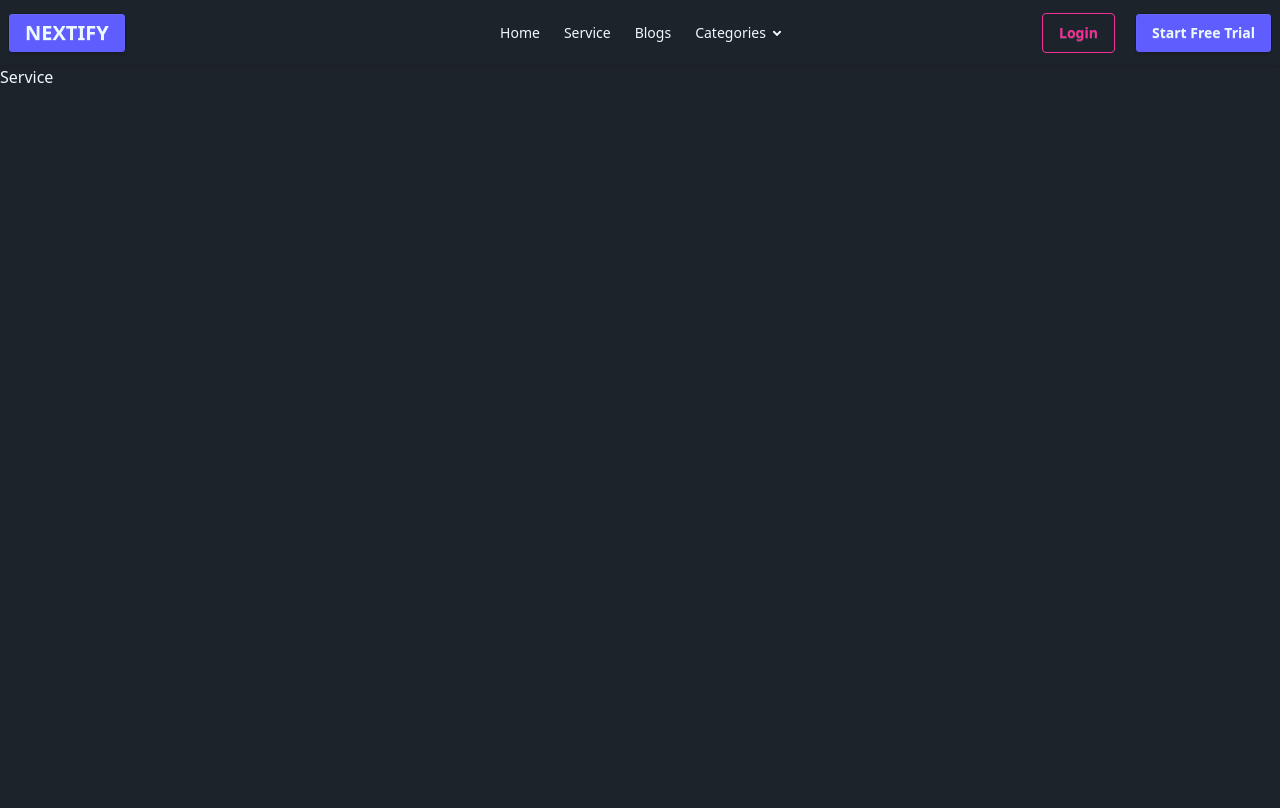
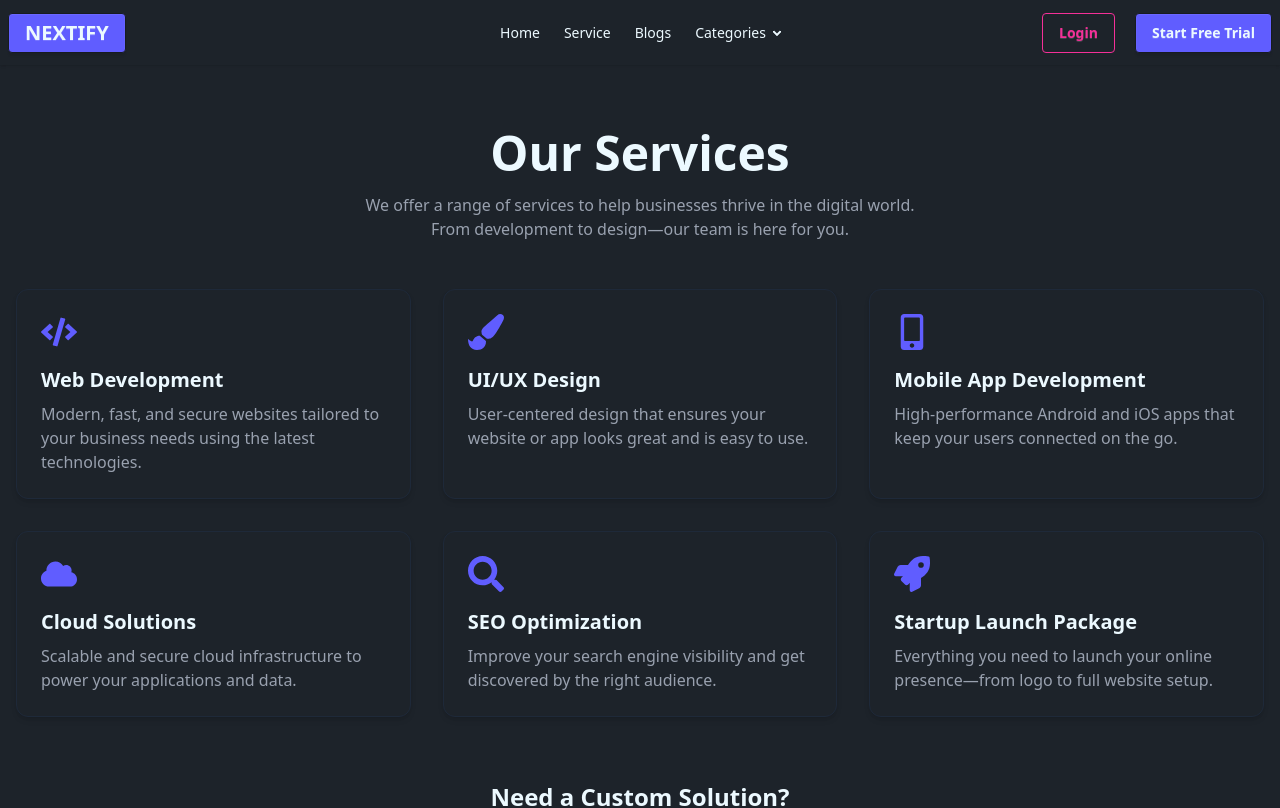
Before and after one commit to rubaiiyat/Nextify-Agency, a React (Vite) app: page /service in a window 1280 px wide. Shown: the top 808 px of the page. Built offline with nearby package versions, Linux system fonts and the light colour scheme.

Commit message:
add services page

```diff
--- /dev/null
+++ b/src/Components/ErrorPage.jsx
@@ -0,0 +1,33 @@
+import React from "react";
+import { Link } from "react-router";
+
+const ErrorPage = () => {
+  return (
+    <div>
+      <main className="grid min-h-full place-items-center  px-6 py-24 sm:py-32 lg:px-8">
+        <div className="text-center">
+          <p className="font-semibold text-error text-7xl">404</p>
+          <h1 className="mt-4 text-5xl font-semibold tracking-tight text-balance text-error sm:text-7xl">
+            Page not found
+          </h1>
+          <p className="mt-6 text-lg font-medium text-pretty  sm:text-xl/8">
+            Sorry, we couldn’t find the page you’re looking for.
+          </p>
+          <div className="mt-10 flex items-center justify-center gap-x-6">
+            <Link
+              to={"/"}
+              className="rounded-md bg-indigo-600 px-3.5 py-2.5 text-sm font-semibold text-white shadow-xs hover:bg-indigo-500 focus-visible:outline-2 focus-visible:outline-offset-2 focus-visible:outline-indigo-600"
+            >
+              Go back home
+            </Link>
+            <Link href="#" className="btn btn-outline btn-secondary">
+              Contact support
+            </Link>
+          </div>
+        </div>
+      </main>
+    </div>
+  );
+};
+
+export default ErrorPage;
--- a/src/Components/Navbar.jsx
+++ b/src/Components/Navbar.jsx
@@ -79,7 +79,7 @@ const Navbar = () => {
               <Link to={"/service"}>Service</Link>
             </li>
             <li>
-              <Link to={"/categories"}>Blogs</Link>
+              <Link to={"/blogs"}>Blogs</Link>
             </li>
             <li>
               <details>
--- a/src/Pages/Home/Pricing.jsx
+++ b/src/Pages/Home/Pricing.jsx
@@ -47,7 +47,7 @@ const Pricing = () => {
   const [isMonthly, setIsMonthly] = useState(true);
 
   return (
-    <div className="max-w-screen-xl container mx-auto px-4">
+    <div className="max-w-screen-xl container mx-auto px-4 mb-20">
       <div className="text-center mt-10 mb-10">
         <p className="text-primary mb-5">Pricing</p>
         <h1 className="text-2xl font-bold md:text-4xl mb-5">
--- /dev/null
+++ b/src/Pages/Home/Services.jsx
@@ -0,0 +1,86 @@
+import React from "react";
+import {
+  FaCode,
+  FaPaintBrush,
+  FaMobileAlt,
+  FaCloud,
+  FaSearch,
+  FaRocket,
+} from "react-icons/fa";
+
+const services = [
+  {
+    title: "Web Development",
+    icon: <FaCode className="text-primary text-4xl" />,
+    description:
+      "Modern, fast, and secure websites tailored to your business needs using the latest technologies.",
+  },
+  {
+    title: "UI/UX Design",
+    icon: <FaPaintBrush className="text-primary text-4xl" />,
+    description:
+      "User-centered design that ensures your website or app looks great and is easy to use.",
+  },
+  {
+    title: "Mobile App Development",
+    icon: <FaMobileAlt className="text-primary text-4xl" />,
+    description:
+      "High-performance Android and iOS apps that keep your users connected on the go.",
+  },
+  {
+    title: "Cloud Solutions",
+    icon: <FaCloud className="text-primary text-4xl" />,
+    description:
+      "Scalable and secure cloud infrastructure to power your applications and data.",
+  },
+  {
+    title: "SEO Optimization",
+    icon: <FaSearch className="text-primary text-4xl" />,
+    description:
+      "Improve your search engine visibility and get discovered by the right audience.",
+  },
+  {
+    title: "Startup Launch Package",
+    icon: <FaRocket className="text-primary text-4xl" />,
+    description:
+      "Everything you need to launch your online presence—from logo to full website setup.",
+  },
+];
+
+const Services = () => {
+  return (
+    <div className="max-w-screen-xl mx-auto px-4 py-16">
+      <div className="text-center mb-12">
+        <h2 className="text-3xl md:text-5xl font-bold mb-4">Our Services</h2>
+        <p className="text-gray-400 max-w-xl mx-auto">
+          We offer a range of services to help businesses thrive in the digital
+          world. From development to design—our team is here for you.
+        </p>
+      </div>
+
+      <div className="grid grid-cols-1 sm:grid-cols-2 lg:grid-cols-3 gap-8">
+        {services.map((service, index) => (
+          <div
+            key={index}
+            className="bg-base-100 p-6 rounded-xl shadow-md hover:shadow-lg transition-all border border-gray-800 hover:bg-gray-800"
+          >
+            <div className="mb-4">{service.icon}</div>
+            <h3 className="text-xl font-semibold mb-2">{service.title}</h3>
+            <p className="text-gray-400">{service.description}</p>
+          </div>
+        ))}
+      </div>
+
+      <div className="mt-16 text-center">
+        <h3 className="text-2xl font-bold mb-4">Need a Custom Solution?</h3>
+        <p className="text-gray-400 mb-6">
+          We can craft tailored solutions based on your unique requirements.
+          Let’s talk and bring your ideas to life.
+        </p>
+        <button className="btn btn-primary px-6">Contact Us</button>
+      </div>
+    </div>
+  );
+};
+
+export default Services;
--- a/src/main.jsx
+++ b/src/main.jsx
@@ -4,15 +4,21 @@ import "./index.css";
 import App from "./App.jsx";
 import { BrowserRouter, Routes, Route } from "react-router";
 import Home from "./Pages/Home/Home.jsx";
+import ErrorPage from "./Components/ErrorPage.jsx";
+import Pricing from "./Pages/Home/Pricing.jsx";
+import Blogs from "./Pages/Blogs/Blogs.jsx";
+import Services from "./Pages/Home/Services.jsx";
 createRoot(document.getElementById("root")).render(
   <StrictMode>
     <BrowserRouter>
       <Routes>
         <Route element={<App />}>
           <Route path="/" element={<Home />}></Route>
-          <Route path="/service" element={<div>Service</div>}></Route>
-          <Route path="/blogs" element={<div>Blogs</div>}></Route>
+          <Route path="/service" element={<Services />}></Route>
+          <Route path="/blogs" element={<Blogs />}></Route>
+          <Route path="/package" element={<Pricing />}></Route>
           <Route path="/categories" element={<div>Categories</div>}></Route>
+          <Route path="*" element={<ErrorPage />} />
         </Route>
       </Routes>
     </BrowserRouter>
```
